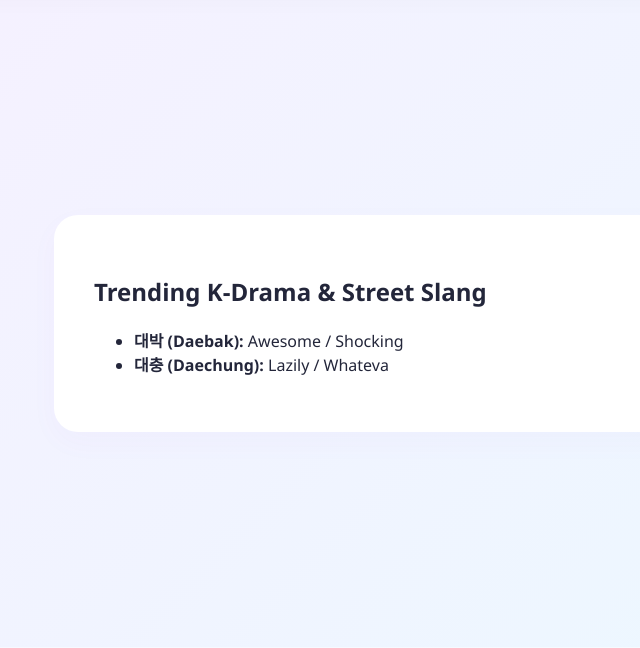
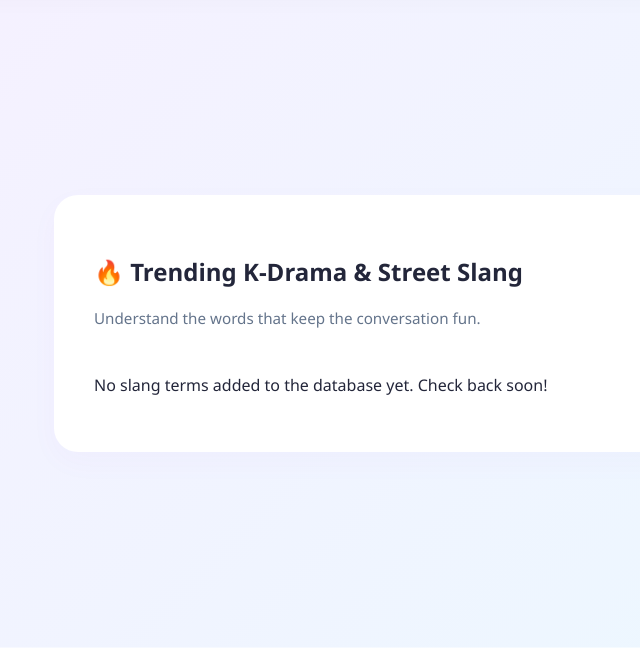
Before and after one commit to Blank21-xD/Language_learning, a Django app: page /slang/ in a window 1280 px wide. Shown: the part 67-715 px from the top of the page, without its empty margins (146-786 px from the left). Run offline with Django 5.2, Linux system fonts and the light colour scheme; data comes from the database, SQL or seed files in the repository.

Commit message:
Updated slang

```diff
--- a/korean_app/templates/korean_app/slang.html
+++ b/korean_app/templates/korean_app/slang.html
@@ -1,9 +1,25 @@
 {% extends 'korean_app/base.html' %}
+{% load static %}
 
 {% block content %}
-<h2>Trending K-Drama & Street Slang</h2>
-<ul>
-  <li><strong>대박 (Daebak):</strong> Awesome / Shocking</li>
-  <li><strong>대충 (Daechung):</strong> Lazily / Whateva</li>
-</ul>
+<div class="greetings-container">
+  <h2>🔥 Trending K-Drama & Street Slang</h2>
+  <p class="subtitle">Understand the words that keep the conversation fun.</p>
+
+  <div class="greetings-grid">
+    {% for word in vocabulary_list %}
+    <div class="greeting-card">
+      {% if word.image_filename %}
+      <img src="{% static 'images/' %}{{ word.image_filename }}" alt="{{ word.hangul }}"
+        style="width:80px; margin-bottom:10px;">
+      {% endif %}
+      <div class="korean-text">{{ word.hangul }}</div>
+      <strong>{{ word.romanization }}</strong>
+      <p>{{ word.definition }}</p>
+    </div>
+    {% empty %}
+    <p>No slang terms added to the database yet. Check back soon!</p>
+    {% endfor %}
+  </div>
+</div>
 {% endblock %}
--- a/korean_app/views.py
+++ b/korean_app/views.py
@@ -19,7 +19,13 @@
 
 
 def slang(request):
-    return render(request, 'korean_app/slang.html')
+    # This filters the database to show only entries where the category name is 'Slang'
+    slang_words = Vocabulary.objects.filter(category__name='Slang')
+
+    context = {
+        'vocabulary_list': slang_words
+    }
+    return render(request, 'korean_app/slang.html', context)
 
 
 def guestbook(request):
```
